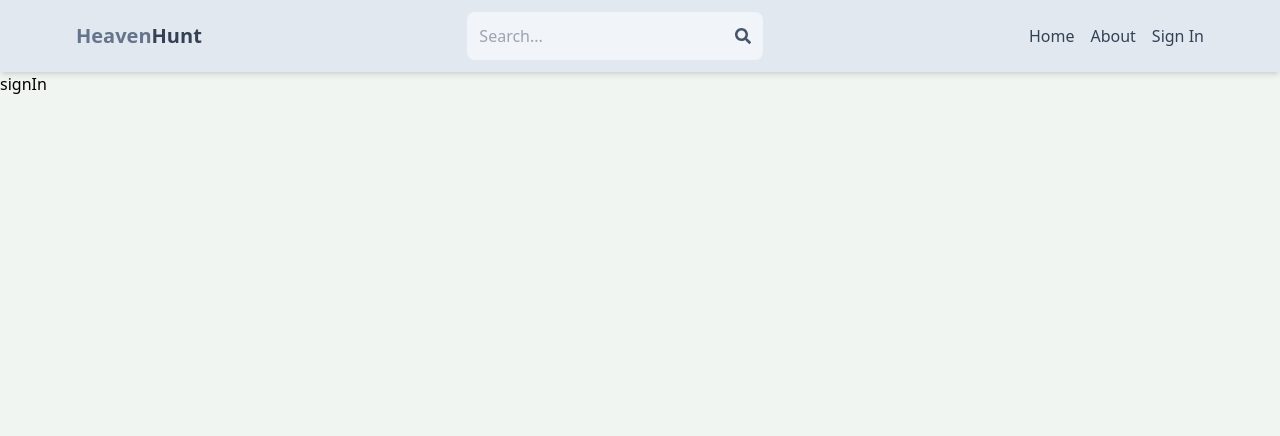
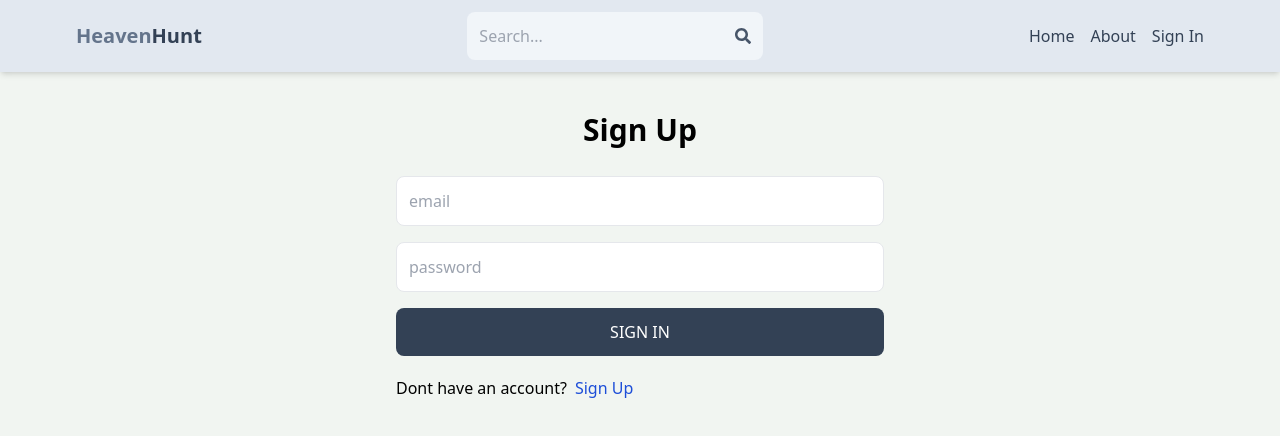
Before and after one commit to Ritzsizl/RealEstate, a React (Vite) app in the folder client/: page /sign-in in a window 1280 px wide. Shown: the top 436 px of the page. Built offline with nearby package versions, Linux system fonts and the light colour scheme.

Commit message:
SignIn page completion

```diff
--- a/client/src/pages/SignIn.jsx
+++ b/client/src/pages/SignIn.jsx
@@ -1,8 +1,64 @@
-import React from 'react'
+import { useState } from 'react'
+import {Link, useNavigate} from 'react-router-dom';
 
 const signIn = () => {
+  const [formData, setFormData] = useState({});
+  const [error, setError] = useState(null);
+  const [loading, setLoading] = useState(false);
+  const navigate = useNavigate();
+  const handleChange = (e) => {
+    setFormData({
+      ...formData,
+      [e.target.id]: e.target.value,
+    });
+  };
+  const handleSubmit = async (e) => {
+    e.preventDefault();
+    try {
+      setLoading(true);
+      const res = await fetch('/api/auth/signin', {
+        method: 'POST',
+        headers: {
+          'Content-Type': 'application/json',
+        },
+        body: JSON.stringify(formData),
+      })
+      const data = await res.json();
+      console.log(data);
+      if(data.success === false){
+        setLoading(false);
+        setError(data.message);
+        return;
+      }
+      setLoading(false);
+      setError(null);
+      navigate('/');
+    } catch (error) {
+      setLoading(false);
+      setError(error.message);
+    }
+  }
   return (
-    <div>signIn</div>
+    <div className='p-3 max-w-lg mx-auto'>
+      <h1 className='text-3xl text-center font-semibold my-7'>Sign Up</h1>
+        <form onSubmit={handleSubmit} className='flex flex-col gap-4'>
+          <input type="email" placeholder='email'
+          className='border p-3 rounded-lg' id='email' onChange={handleChange}/>
+          <input type="password" placeholder='password' className='border p-3 rounded-lg' id='password' onChange={handleChange}/>
+          <button disabled={loading} className='bg-slate-700 text-white p-3 rounded-lg uppercase hover:opacity-95 disabled:opacity-80'
+          >{loading ? 'Loading...': 'Sign In'}</button>
+        </form>
+        <div className='flex gap-2 mt-5'>
+          <p>
+            Dont have an account?
+          </p>
+            <Link to={"/sign-in"}>
+            <span className='text-blue-700'>Sign Up</span>
+            </Link>
+        </div>
+        {error && <p className='text-red-500 mt-5'>{error}</p>}
+
+    </div>
   )
 }
 
```
